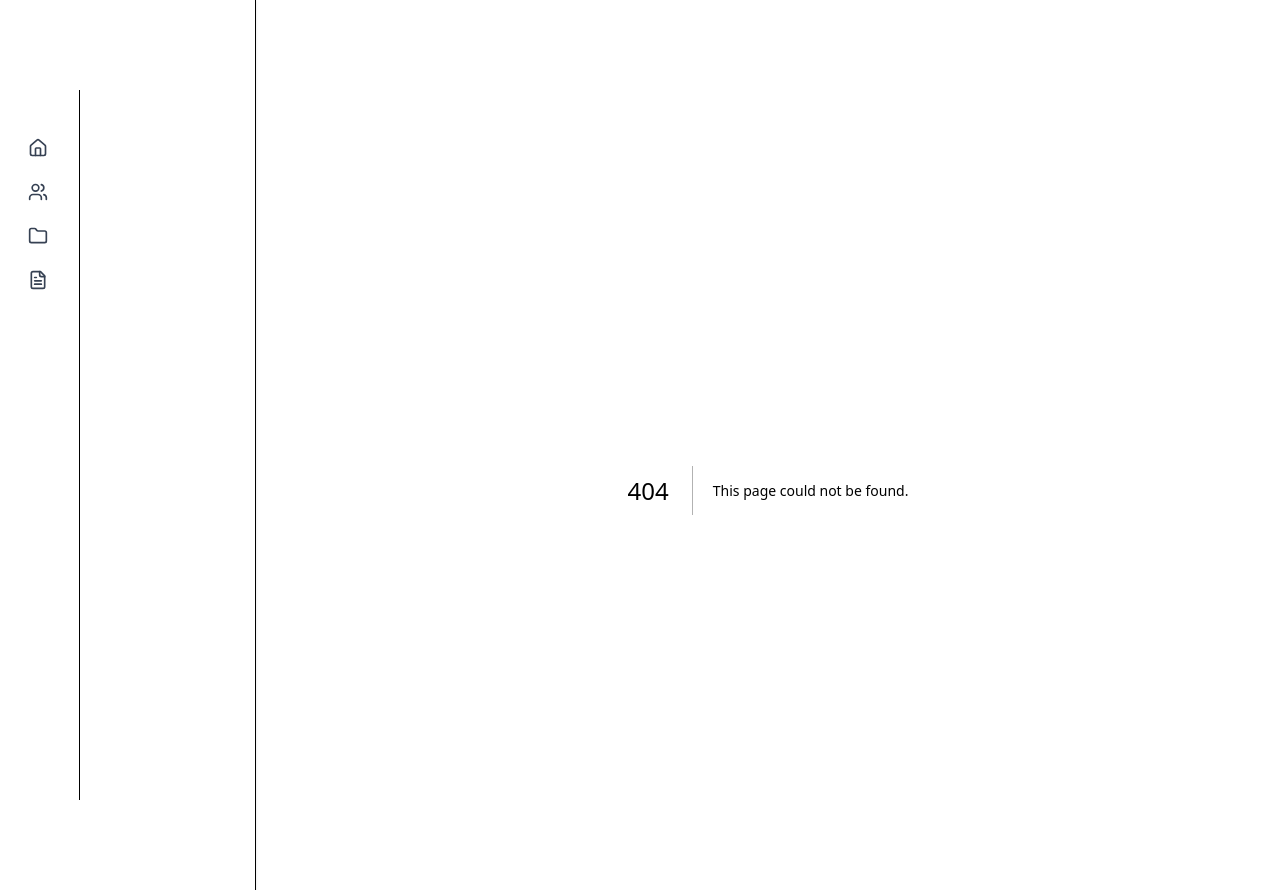
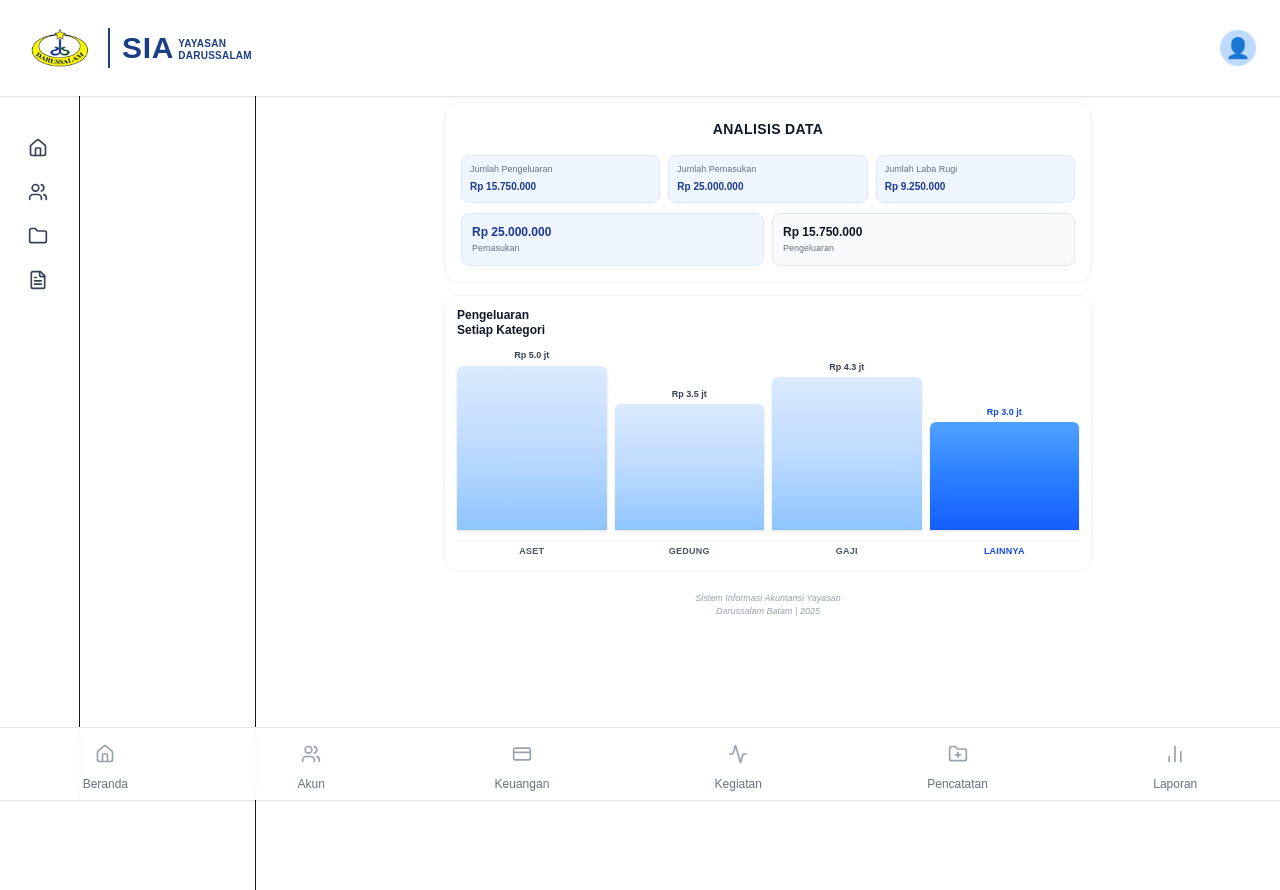
Before and after one commit to BijiKacang13/PBLPAGI3B1, a Next.js app in the folder frontend/frontend/: page /admin/analisis-data in a window 1280 px wide. Before the commit this address had no page. Built offline with nearby package versions, Linux system fonts and the light colour scheme.

Commit message:
frontend analisis data

```diff
--- /dev/null
+++ b/frontend/frontend/src/app/admin/analisis-data/page.tsx
@@ -0,0 +1,174 @@
+"use client";
+
+import React, { useState, useEffect } from 'react';
+import { Home, User, FileText, Activity, PlusSquare, BarChart3, ChevronLeft } from 'lucide-react';
+import NavbarBottom from '@/components/NavbarBottom';
+import Navbar from "@/components/Navbar";
+
+const AnalisisData = () => {
+  // Data dummy
+  const [summaryData] = useState({
+    pengeluaran: 15750000,
+    pemasukan: 25000000,
+    labaRugi: 9250000
+  });
+
+  const [categoryData] = useState({
+    aset: 5000000,
+    gedung: 3500000,
+    gaji: 4250000,
+    lainnya: 3000000
+  });
+
+  const [bottomSummary] = useState({
+    pemasukan: 25000000,
+    pengeluaran: 15750000
+  });
+
+  // Animation state
+  const [isAnimated, setIsAnimated] = useState(false);
+
+  useEffect(() => {
+    // Trigger animation after component mounts
+    const timer = setTimeout(() => {
+      setIsAnimated(true);
+    }, 100);
+    return () => clearTimeout(timer);
+  }, []);
+
+  // Format currency
+  const formatCurrency = (amount: number) => {
+    return new Intl.NumberFormat('id-ID', {
+      style: 'currency',
+      currency: 'IDR',
+      minimumFractionDigits: 0,
+      maximumFractionDigits: 0
+    }).format(amount);
+  };
+
+  // Calculate bar height percentage
+  const getBarHeight = (value: number) => {
+    const maxValue = Math.max(...Object.values(categoryData));
+    return (value / maxValue) * 100;
+  };
+
+  return (
+    <div className="min-h-screen bg-white pb-24">
+      <Navbar />
+
+
+ {/* Main Content */}
+      <div className="px-3 py-3 space-y-3 max-w-2xl mx-auto w-full">
+        {/* Summary Cards */}
+        <div className="bg-white rounded-xl p-4 border border-gray-100">
+          {/* Title */}
+          <h1 className="text-sm font-bold text-gray-900 text-center mb-4 tracking-wide uppercase">ANALISIS DATA</h1>
+
+          <div className="grid grid-cols-3 gap-2 mb-2.5">
+            <div className="bg-blue-50 rounded-lg p-2 border border-blue-100">
+              <div className="text-[9px] text-gray-500 mb-1.5 leading-tight font-medium">Jumlah Pengeluaran</div>
+              <div className="text-[10px] font-bold text-blue-900 leading-tight break-words">Rp 15.750.000</div>
+            </div>
+            <div className="bg-blue-50 rounded-lg p-2 border border-blue-100">
+              <div className="text-[9px] text-gray-500 mb-1.5 leading-tight font-medium">Jumlah Pemasukan</div>
+              <div className="text-[10px] font-bold text-blue-900 leading-tight break-words">Rp 25.000.000</div>
+            </div>
+            <div className="bg-blue-50 rounded-lg p-2 border border-blue-100">
+              <div className="text-[9px] text-gray-500 mb-1.5 leading-tight font-medium whitespace-nowrap overflow-hidden text-ellipsis">Jumlah Laba Rugi</div>
+              <div className="text-[10px] font-bold text-blue-900 leading-tight break-words">Rp 9.250.000</div>
+            </div>
+          </div>
+          {/* Bottom Summary */}
+          <div className="grid grid-cols-2 gap-2">
+            <div className="bg-blue-50 rounded-lg p-2.5 border border-blue-100">
+              <div className="text-xs font-bold text-blue-900 break-words">Rp 25.000.000</div>
+              <div className="text-[9px] text-gray-500 mt-0.5 font-medium">Pemasukan</div>
+            </div>
+            <div className="bg-gray-50 rounded-lg p-2.5 border border-gray-200">
+              <div className="text-xs font-bold text-gray-900 break-words">Rp 15.750.000</div>
+              <div className="text-[9px] text-gray-500 mt-0.5 font-medium">Pengeluaran</div>
+            </div>
+          </div>
+        </div>
+
+        {/* Chart Section */}
+        <div className="bg-white rounded-xl p-3 border border-gray-100">
+          <h2 className="text-xs font-bold text-gray-900 mb-3 leading-tight">Pengeluaran<br/>Setiap Kategori</h2>
+
+          {/* Bar Chart */}
+          <div className="flex items-end justify-between gap-1.5 sm:gap-2 mb-2.5" style={{ height: '180px' }}>
+            {/* ASET */}
+            <div className="flex-1 flex flex-col items-center justify-end h-full min-w-0">
+              <div className="text-[9px] font-bold text-gray-700 mb-1 text-center leading-tight w-full px-0.5">Rp 5.0 jt</div>
+              <div
+                className="w-full bg-gradient-to-t from-blue-300 via-blue-200 to-blue-100 rounded-t-md shadow-sm"
+                style={{
+                  height: isAnimated ? `${getBarHeight(categoryData.aset)}%` : '0%',
+                  minHeight: isAnimated ? '30px' : '0px',
+                  transition: 'height 1s ease-out, min-height 1s ease-out'
+                }}
+              ></div>
+            </div>
+
+            {/* GEDUNG */}
+            <div className="flex-1 flex flex-col items-center justify-end h-full min-w-0">
+              <div className="text-[9px] font-bold text-gray-700 mb-1 text-center leading-tight w-full px-0.5">Rp 3.5 jt</div>
+              <div
+                className="w-full bg-gradient-to-t from-blue-300 via-blue-200 to-blue-100 rounded-t-md shadow-sm"
+                style={{
+                  height: isAnimated ? `${getBarHeight(categoryData.gedung)}%` : '0%',
+                  minHeight: isAnimated ? '30px' : '0px',
+                  transition: 'height 1.2s ease-out 0.1s, min-height 1.2s ease-out 0.1s'
+                }}
+              ></div>
+            </div>
+
+            {/* GAJI */}
+            <div className="flex-1 flex flex-col items-center justify-end h-full min-w-0">
+              <div className="text-[9px] font-bold text-gray-700 mb-1 text-center leading-tight w-full px-0.5">Rp 4.3 jt</div>
+              <div
+                className="w-full bg-gradient-to-t from-blue-300 via-blue-200 to-blue-100 rounded-t-md shadow-sm"
+                style={{
+                  height: isAnimated ? `${getBarHeight(categoryData.gaji)}%` : '0%',
+                  minHeight: isAnimated ? '30px' : '0px',
+                  transition: 'height 1.4s ease-out 0.2s, min-height 1.4s ease-out 0.2s'
+                }}
+              ></div>
+            </div>
+
+            {/* LAINNYA */}
+            <div className="flex-1 flex flex-col items-center justify-end h-full min-w-0">
+              <div className="text-[9px] font-bold text-blue-700 mb-1 text-center leading-tight w-full px-0.5">Rp 3.0 jt</div>
+              <div
+                className="w-full bg-gradient-to-t from-blue-600 via-blue-500 to-blue-400 rounded-t-md shadow-sm"
+                style={{
+                  height: isAnimated ? `${getBarHeight(categoryData.lainnya)}%` : '0%',
+                  minHeight: isAnimated ? '30px' : '0px',
+                  transition: 'height 1.6s ease-out 0.3s, min-height 1.6s ease-out 0.3s'
+                }}
+              ></div>
+            </div>
+          </div>
+
+          {/* Labels */}
+          <div className="flex justify-between gap-1.5 sm:gap-2 pt-1 border-t border-gray-100">
+            <div className="flex-1 text-center text-[9px] font-semibold text-gray-600 uppercase tracking-wide min-w-0">ASET</div>
+            <div className="flex-1 text-center text-[9px] font-semibold text-gray-600 uppercase tracking-wide min-w-0">GEDUNG</div>
+            <div className="flex-1 text-center text-[9px] font-semibold text-gray-600 uppercase tracking-wide min-w-0">GAJI</div>
+            <div className="flex-1 text-center text-[9px] font-semibold text-blue-700 uppercase tracking-wide min-w-0">LAINNYA</div>
+          </div>
+        </div>
+
+        {/* Footer Text */}
+        <div className="text-center text-[9px] text-gray-400 italic pt-2 pb-1">
+          Sistem Informasi Akuntansi Yayasan<br/>
+          Darussalam Batam | 2025
+        </div>
+      </div>
+
+        <NavbarBottom />
+    </div>
+  );
+};
+
+export default AnalisisData;
--- a/frontend/frontend/src/app/admin/beranda/page.tsx
+++ b/frontend/frontend/src/app/admin/beranda/page.tsx
@@ -1,38 +1,19 @@
+"use client";
+
 import Navbar from "@/components/Navbar";
-// import ChartTransaksi from "../components/ChartTransaksi";
 import NavbarBottom from "@/components/NavbarBottom";
 import ChartTransaksi from "@/components/ChartTransaksi";
+import { useRouter } from "next/navigation";
+
 export default function Beranda() {
+  const router = useRouter();
+
+  const handleAnalisisData = () => {
+    router.push("/admin/analisis-data");
+  };
+
   return (
     <div className="min-h-screen flex flex-col bg-gray-50 text-gray-800 pb-20">
-      {/* Header */}
-      {/* <header className="flex items-center justify-between px-3 py-2 ">
-        <div className="flex items-center gap-1">
-           <img
-            src="/logo.png"
-            alt="Logo Yayasan"
-            width={55}
-            height={55}
-            className="w-16 h-16 object-contain"
-          />
-            <div className="w-[2px] h-10 bg-[#1A3E85]"></div>
-          <div className="flex flex-col justify-center">
-            <div className="flex items-center gap-1">
-              <h1 className="text-3xl font-extrabold text-[#1A3E85] tracking-wide">
-                SIA
-              </h1>
-              <p className="text-xs font-semibold text-[#1A3E85] tracking-wide leading-tight">
-                <span className="inline-block w-[70px] text-left">YAYASAN</span>
-                <br />
-                <span className="inline-block w-[70px] text-left">DARUSSALAM</span>
-              </p>
-            </div>
-          </div>
-        </div>
-        <div className="p-2 rounded-full bg-blue-200 border border-blue-200">
-          <User size={20} className="text-blue-900" />
-        </div>
-      </header> */}
       <Navbar />
 
       {/* Konten utama */}
@@ -53,7 +34,10 @@ export default function Beranda() {
           <ChartTransaksi />
 
           {/* Button Analisis Data */}
-          <button className="w-full bg-blue-200 hover:bg-blue-300 text-blue-900 font-semibold py-3 px-4 rounded-xl transition-colors mt-6">
+          <button
+            onClick={handleAnalisisData}
+            className="w-full bg-blue-200 hover:bg-blue-300 text-blue-900 font-semibold py-3 px-4 rounded-xl transition-colors mt-6"
+          >
             Tampilkan Analisis Data
           </button>
         </div>
@@ -63,8 +47,6 @@ export default function Beranda() {
         </p>
       </main>
 
-      {/* Navbar bawah */}
-      {/* <NavbarBottom /> */}
       <NavbarBottom />
     </div>
   );
```
